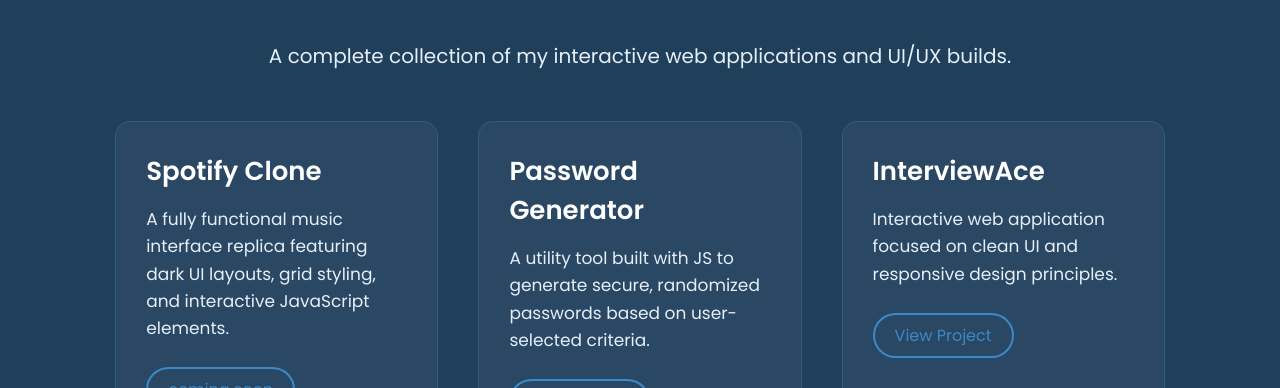
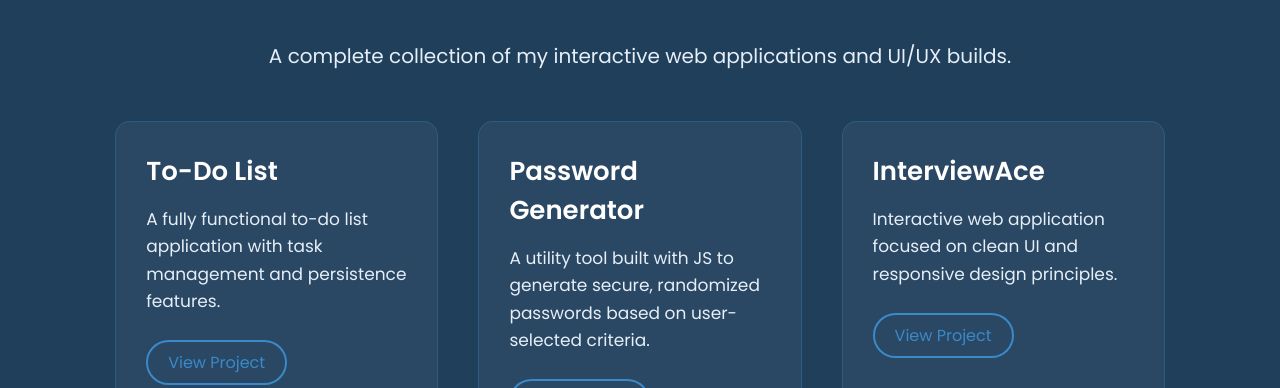
Before and after one commit to rdxwolf/portfolio-V1, a plain HTML site: page project.html in a window 1280 px wide. Shown: the part 412-800 px from the top of the page. Drawn offline with Linux system fonts and the light colour scheme.

Commit message:
change the project from spotify to to-do list

```diff
--- a/project.html
+++ b/project.html
@@ -33,10 +33,10 @@
       <div class="projects-grid">
 
         <div class="project-card">
-          <h3>Spotify Clone</h3>
-          <p>A fully functional music interface replica featuring dark UI layouts, grid styling, and interactive JavaScript elements.</p>
+          <h3>To-Do List</h3>
+          <p>A fully functional to-do list application with task management and persistence features.</p>
           <div class="project-links">
-            <a href="#">coming soon</a>
+            <a href="https://rdxwolf.github.io/to-do-list/">View Project</a>
           </div>
         </div>
 
```
